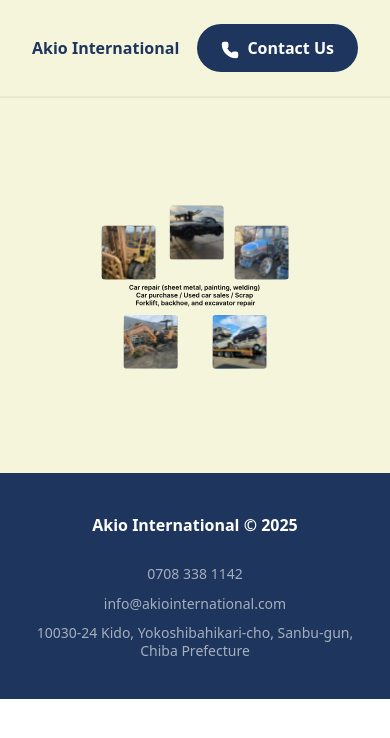
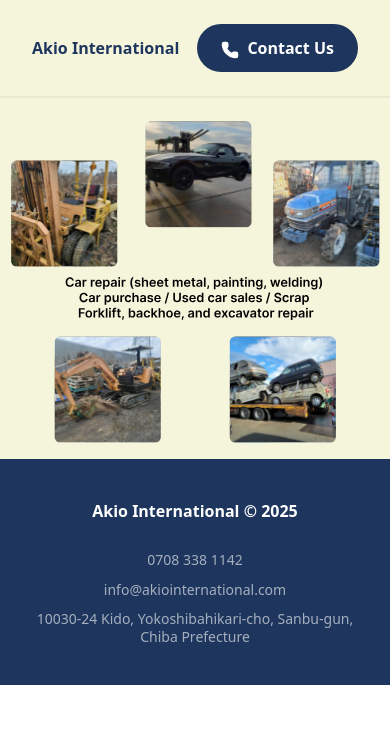
Before and after one commit to vishva-kalhara/akio-international-client, a React (Vite) app: page /vehicle-services in a window 390 px wide. Shown: the top 738 px of the page. Built offline with nearby package versions, Linux system fonts and the light colour scheme.

Commit message:
padding fixed

```diff
--- a/src/pages/home-services-page.tsx
+++ b/src/pages/home-services-page.tsx
@@ -4,7 +4,7 @@
     const { lang } = useLanguage();
 
     return (
-        <section className="bg-beige p-24 flex flex-col items-center">
+        <section className="bg-beige md:p-24 flex flex-col items-center">
             <img src={`./home-services-${lang}.svg`} className="w-full" />
         </section>
     );
--- a/src/pages/vehicles-page.tsx
+++ b/src/pages/vehicles-page.tsx
@@ -4,7 +4,7 @@
     const { lang } = useLanguage();
 
     return (
-        <section className="bg-beige p-24 flex flex-col items-center">
+        <section className="bg-beige md:p-24 flex flex-col items-center">
             <img src={`./vehicle-services-${lang}.svg`} className="w-full" />
         </section>
     );
```
